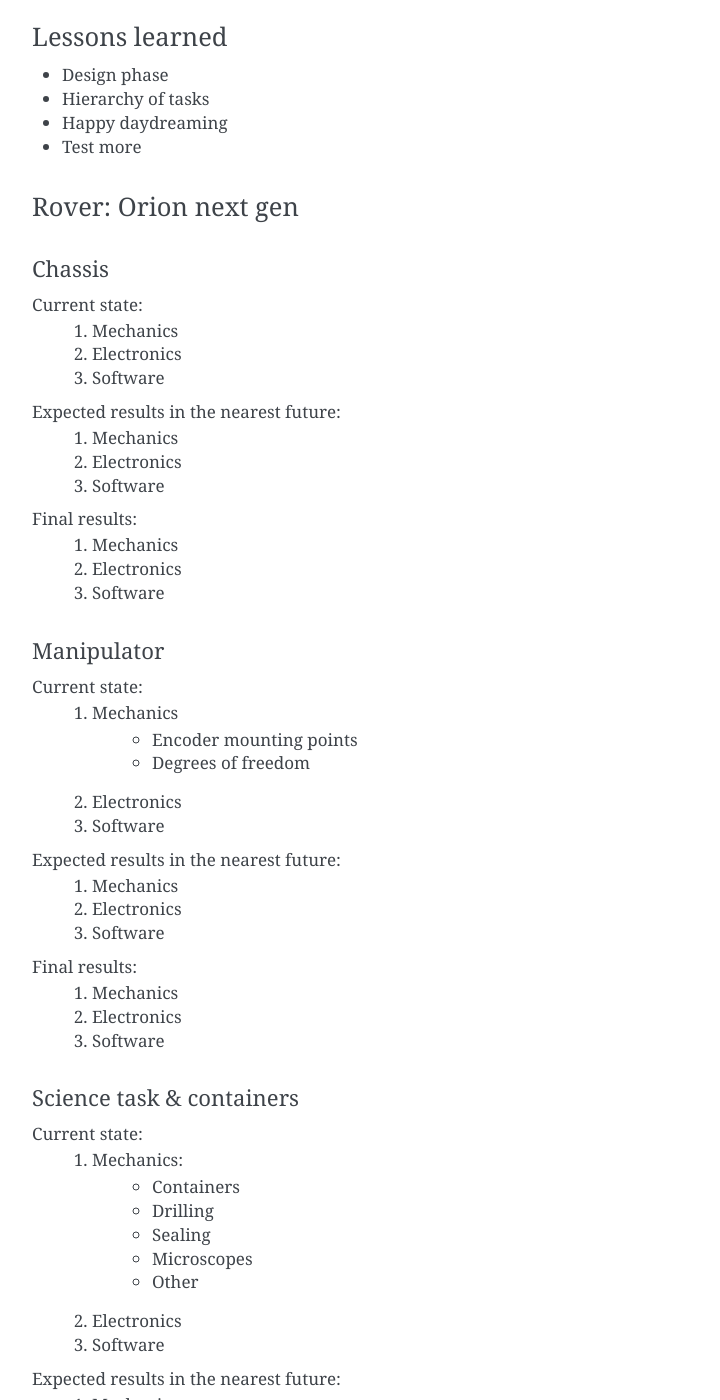
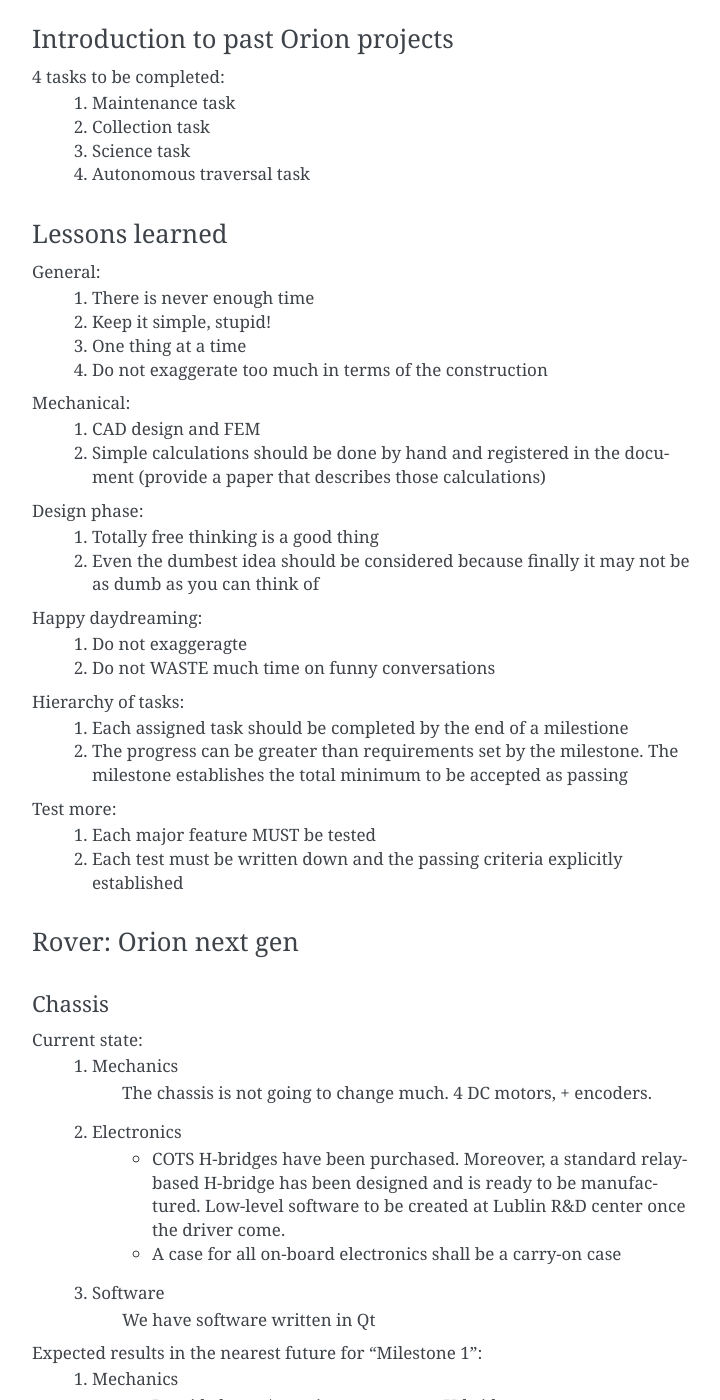
Before and after one commit to krkruk/OrionDoc, a Sphinx documentation site: the page built from source/documents/minutes_of_meeting/2018-09-29.rst, in a window 1280 px wide and 1400 px high, scrolled down 1790 px. Shown: the whole window, without its empty margins (388-1108 px from the left). Built offline with Sphinx 7.4.7, drawn with Linux system fonts in a browser that asks for light colours; some of the changed text lies outside the part shown.

Commit message:
Add complete Minutes of Meeting

```diff
--- a/source/documents/minutes_of_meeting/2018-09-29.rst
+++ b/source/documents/minutes_of_meeting/2018-09-29.rst
@@ -38,6 +38,8 @@
          A project manager is responsible for development of documentation, contact with ERC organizers. He mantains the project and assures all milestones are met. He also acts as a consultant in technical problems.
    #. Vice project Manager: Wojciech O.
          A vice project manager has the same duties as the project manager. He serves as backup in case the project manager or supervisor cannot be present/participate in the project no longer.
+   #. Public Relations and Financial Issues: Patryk G.
+         Description here, nothing fancy
 
 There are 5 fields related to the project that have to be covered:
 
@@ -56,14 +58,40 @@
 Introduction to past Orion projects
 --------------------------------------------------------------------------------
 
+4 tasks to be completed:
+   #. Maintenance task
+   #. Collection task
+   #. Science task
+   #. Autonomous traversal task
 
 Lessons learned
 --------------------------------------------------------------------------------
 
-* Design phase
-* Hierarchy of tasks
-* Happy daydreaming
-* Test more
+General:
+   #. There is never enough time
+   #. Keep it simple, stupid!
+   #. One thing at a time
+   #. Do not exaggerate too much in terms of the construction
+
+Mechanical:
+   #. CAD design and FEM
+   #. Simple calculations should be done by hand and registered in the document (provide a paper that describes those calculations)
+
+Design phase:
+   #. Totally free thinking is a good thing
+   #. Even the dumbest idea should be considered because finally it may not be as dumb as you can think of
+
+Happy daydreaming:
+   #. Do not exaggeragte
+   #. Do not WASTE much time on funny conversations
+
+Hierarchy of tasks:
+   #. Each assigned task should be completed by the end of a milestione
+   #. The progress can be greater than requirements set by the milestone. The milestone establishes the total minimum to be accepted as passing
+
+Test more:
+   #. Each major feature MUST be tested
+   #. Each test must be written down and the passing criteria explicitly established
 
 Rover: Orion next gen
 -------------------------------------------------------------------------------
@@ -73,28 +101,49 @@
 
 Current state:
    #. Mechanics
+         The chassis is not going to change much. 4 DC motors, + encoders.
    #. Electronics
+         * COTS H-bridges have been purchased. Moreover, a standard relay-based H-bridge has been designed and is ready to be manufactured. Low-level software to be created at Lublin R&D center once the driver come.
+         * A case for all on-board electronics shall be a carry-on case
    #. Software
+         We have software written in Qt
 
-Expected results in the nearest future:
+Expected results in the nearest future for "Milestone 1":
    #. Mechanics
+         * Provide boxes/containers to protect H-bridges
    #. Electronics
+         * Provide full power wireing
+         * Install H-Bridges
+         * Install encoders
+         * Develop software for wheel-drivers
    #. Software
+         * gRPC basic - direct control
+         * ClientApp: Electron, WebHook
 
 Final results:
    #. Mechanics
    #. Electronics
    #. Software
 
+**To be delivered**:
+   * Name of the purchased H-Bridges for documentation purposes
+
 Manipulator
 ++++++++++++++++++++++++++++++++++++++++++++++++++++++++++++++++++++++++++++++++
 
 Current state:
    #. Mechanics
-         * Encoder mounting points
-         * Degrees of freedom
+         * The gripper has been design and produced. It works!
+         * 'Aviomarin' module is also complete
+         * A concept of the arm has been developed and scheduled for CAD.
+            Chain-sprocket design
+         * The manipulator shall have 7 degrees of freedom
    #. Electronics
+         * The gripper has been already coded (atmega). The API to be shared.
+         * All H-Bridges have been purchased
+         * New high-power relay-based drivers are to be designed
    #. Software
+         * See Chassis requirements
 
 Expected results in the nearest future:
    #. Mechanics
@@ -113,16 +162,25 @@
 Current state:
    #. Mechanics:
          * Containers
+            Drawer like-containers, sealed, with electric motors to close it
+
          * Drilling
+            PC tube, wiper motor
+         * Bełchatów module
+            To be done
          * Sealing
+            Rubber window seals
          * Microscopes
+            Purchased several microscopes
          * Other
    #. Electronics
+
    #. Software
 
 Expected results in the nearest future:
    #. Mechanics
    #. Electronics
+         * Check whether microscopes can work with RPi
    #. Software
 
 Final results:
@@ -140,7 +198,7 @@
 Discussed design:
    * gRPC
    * Boost
-   * Qt only for ground control software and UI
+   * Qt only for ground control software and UI: decided to use Electron so it is multiplatform
 
 uC - on-board computer communication:
    * providing low level API
@@ -156,6 +214,8 @@
    * good for providing microservices type-like services
    * not very good for quasi-realtime systems
 
+Any other languages are permited for simple microservice-like services. The language must be compiled to binary code.
+
 Java - not permitted, period. No question ask.
 
 Wireless communication
@@ -163,9 +223,11 @@
 
 Wifi 2.4GHz
 
-Consider moving to 5GHz WiFi
+Consider moving to 5GHz WiFi: to be tested, we have a point-to-point solution
 
 Shopping
 --------------------------------------------------------------------------------
 
-What to buy to accomplish first milestone
+* A pink case
+* 2x Arduino Mega
+* Streaming module found in banggood
--- a/source/documents/requirements/system_requirements_document.rst
+++ b/source/documents/requirements/system_requirements_document.rst
@@ -298,6 +298,10 @@
      - The design of a container should be designed to keep real mission requirements in mind
      - The design shall correspond real mission requirements so the construction possibly can be reused in a Mars mission
 
+   * - REQ-SCIE-0026
+     - The rover shall be equipped with at least 4 specimen containers
+     - This is required to complete the task (3 superficial samples)) + 1 extra slot as a backup
+
    * - REQ-SCIE-0030
      - The rover shall retrieve a deep soil sample
      - The deep soil sample is a must to fully verify geological traits of Mars
```
